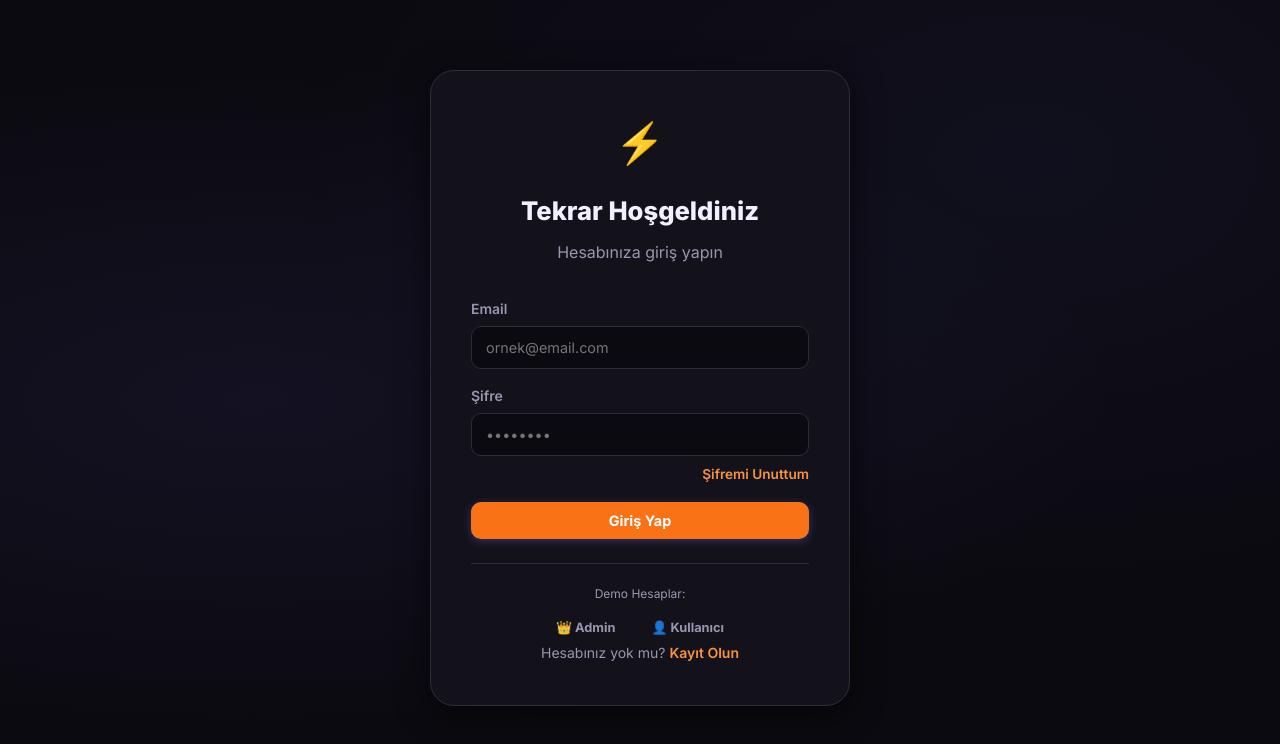
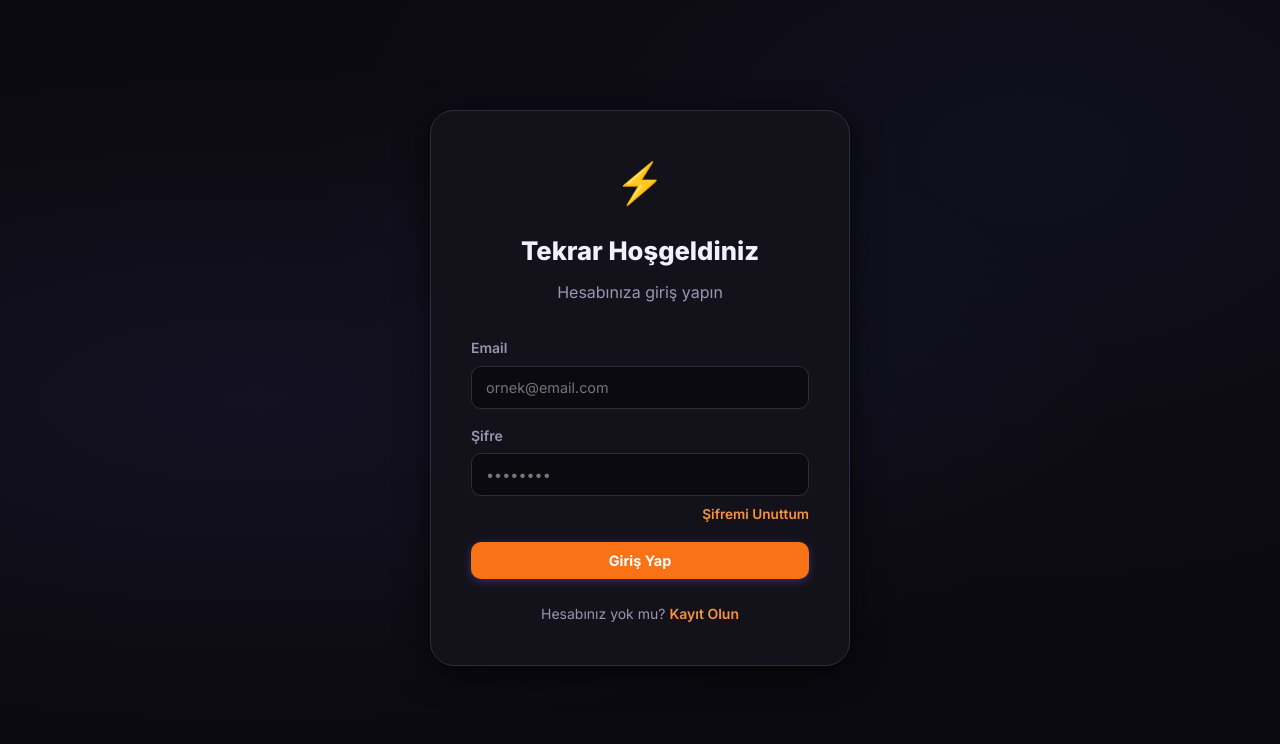
Before and after one commit to ferhatolmez/mernapp, a React (Create React App) app in the folder frontend/: page /login in a window 1280 px wide. Shown: the top 744 px of the page. Built offline with nearby package versions, Linux system fonts and the light colour scheme; no server answers.

Commit message:
chore: remove demo account shortcuts and update developer guide in README

```diff
--- a/frontend/src/pages/Login.jsx
+++ b/frontend/src/pages/Login.jsx
@@ -49,14 +49,6 @@ const Login = () => {
     setIsSubmitting(false);
   };
 
-  const fillDemo = (role) => {
-    const demos = {
-      admin: { email: 'admin@demo.com', password: 'Admin123!' },
-      user: { email: 'user@demo.com', password: 'User123!' },
-    };
-    setFormData(demos[role]);
-    toast.info(`${role} bilgileri dolduruldu`);
-  };
 
   return (
     <div className="auth-page">
@@ -125,13 +117,6 @@ const Login = () => {
 
         {!requires2FA && (
           <>
-            <div className="demo-accounts">
-              <p className="demo-title">Demo Hesaplar:</p>
-              <div className="demo-buttons">
-                <button onClick={() => fillDemo('admin')} className="btn btn-ghost btn-sm">👑 Admin</button>
-                <button onClick={() => fillDemo('user')} className="btn btn-ghost btn-sm">👤 Kullanıcı</button>
-              </div>
-            </div>
 
             <div className="auth-footer">
               <p>Hesabınız yok mu? <Link to="/register" className="auth-link">Kayıt Olun</Link></p>
--- a/frontend/src/styles.css
+++ b/frontend/src/styles.css
@@ -1378,25 +1378,6 @@ textarea:focus {
   text-align: center;
 }
 
-/* ─── DEMO ────────────────────────────────────────────────────────── */
-.demo-accounts {
-  border-top: 1px solid var(--border);
-  padding-top: 20px;
-  margin-top: 4px;
-  text-align: center;
-}
-
-.demo-title {
-  font-size: 0.75rem;
-  color: var(--text-secondary);
-  margin-bottom: 10px;
-}
-
-.demo-buttons {
-  display: flex;
-  gap: 8px;
-  justify-content: center;
-}
 
 /* ─── LOADING ─────────────────────────────────────────────────────── */
 .loading-screen {
```
Also changed, not shown: 1 other file (tests, documents, lock files or other folders).
